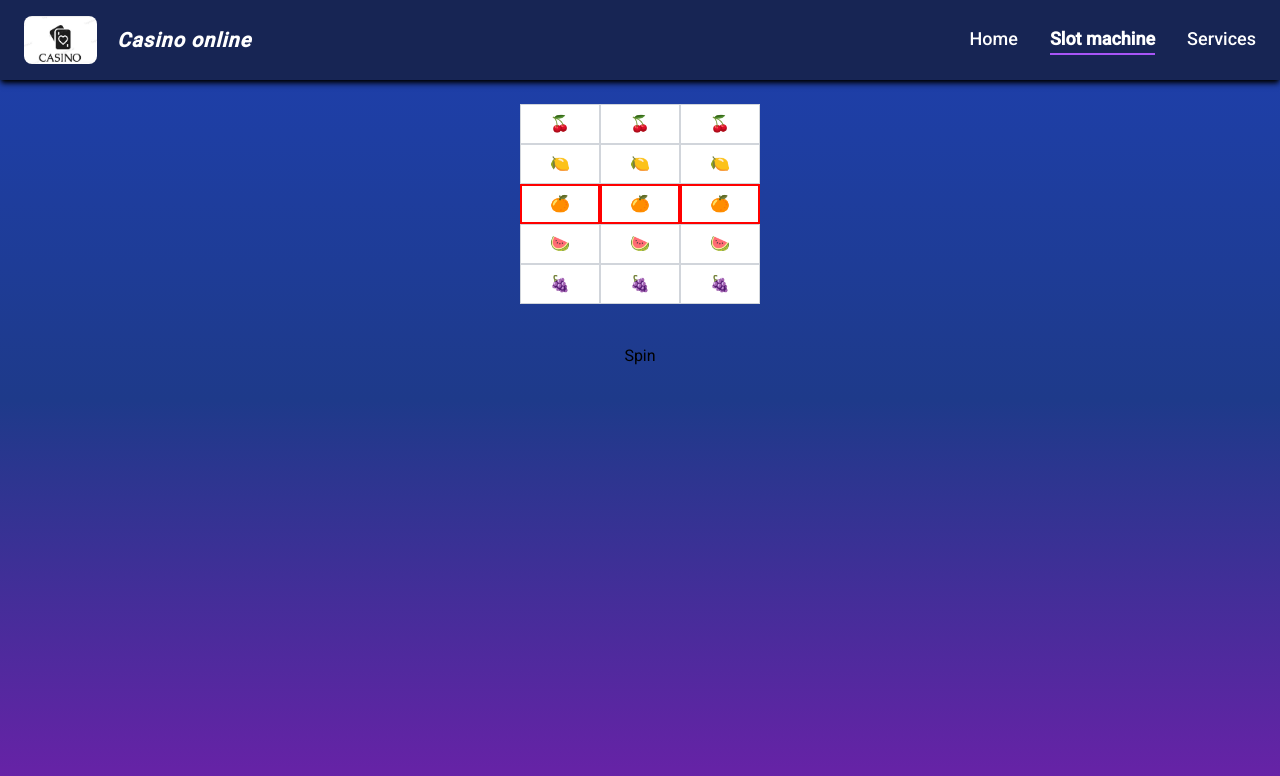
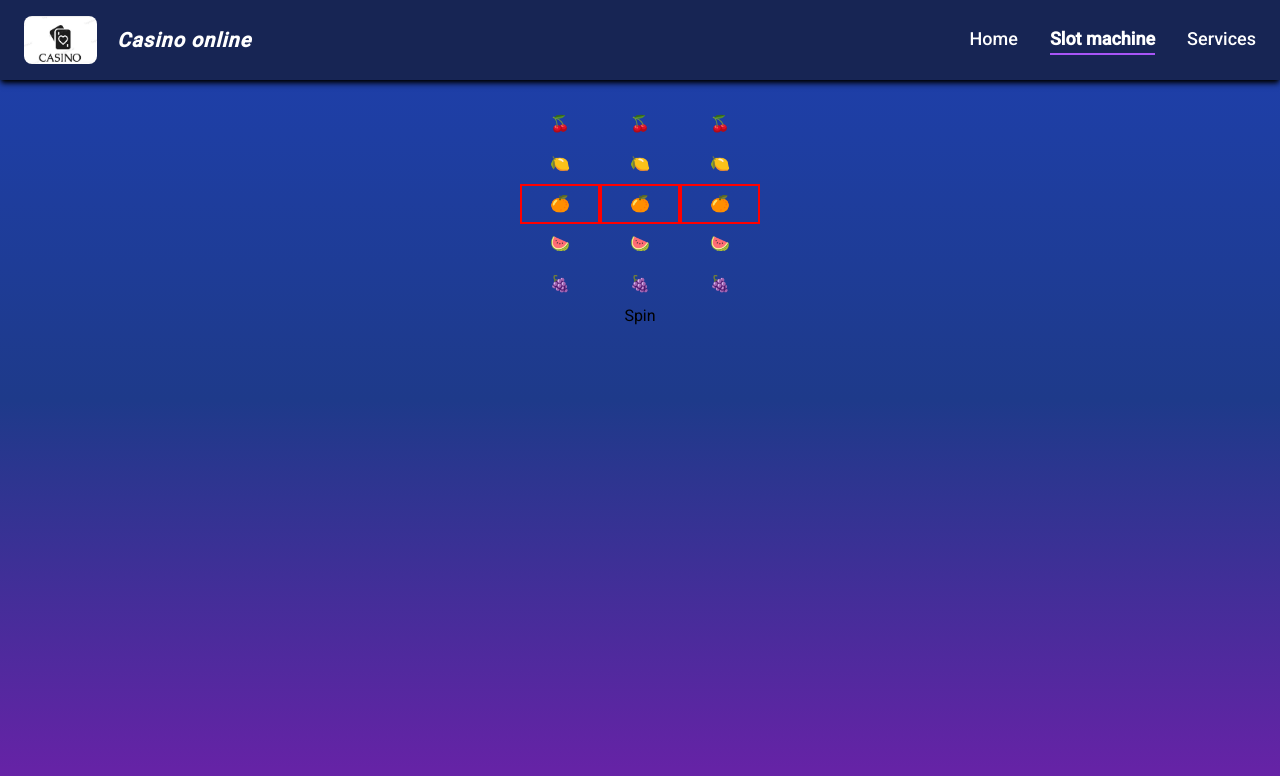
Before and after one commit to duvan-23/frontGamesK, an Angular app: page /slot-machine in a window 1280 px wide. Shown: the top 776 px of the page. Built offline with nearby package versions, Linux system fonts and the light colour scheme.

Commit message:
slot machine design adjustment

```diff
--- a/src/app/slot-machine/components/slot-game/slot-game.component.css
+++ b/src/app/slot-machine/components/slot-game/slot-game.component.css
@@ -1,26 +1,30 @@
 .slot-machine {
-    @apply flex flex-col items-center relative; /* Add relative positioning */
+    display: flex;
+    flex-direction: column;
+    align-items: center;
+    position: relative; /* Add relative positioning */
   }
 
   .reel-container {
-    @apply flex;
+    display: flex;
     overflow: hidden; /* Hide overflow for a clean look */
     position: relative; /* Ensure the container is positioned */
   }
 
   .reel {
-    @apply w-20 h-60 flex flex-col relative; /* Keep the reel fixed */
+    width: 80px; /* Adjust width as needed */
+    height: 200px; /* Adjust height as needed */
+    display: flex;
+    flex-direction: column;
+    position: relative; /* Keep the reel fixed */
   }
 
   .box {
-    @apply h-10 flex items-center justify-center border border-gray-300 bg-white; /* Item styling */
-    position: relative; /* Position relative to allow stacking */
+    height: 40px; /* Height of each item */
+    display: flex;
+    align-items: center;
+    justify-content: center;
   }
-
   .highlight {
     border: 2px solid red; /* Red border for the highlighted row */
   }
-
-  .result-label {
-    @apply mt-4 text-lg font-bold; /* Style the result label */
-  }
--- a/src/app/slot-machine/components/slot-game/slot-game.component.ts
+++ b/src/app/slot-machine/components/slot-game/slot-game.component.ts
@@ -25,18 +25,33 @@ export class SlotGameComponent {
     const finalItems: string[] = [];
 
     this.reels.forEach((reel, index) => {
-      // Animate the entire reel
-      tl.to(`.reel:nth-child(${index + 1})`, {
-        y: -200, // Move up
-        duration: 0.5, // Faster movement
+      // Duplicate the items for a seamless loop effect
+      const items = [...reel, ...reel, ...reel]; // Duplicate items
+      const totalItems = items.length;
+      const itemHeight = 40; // Height of each item
+      const spinDistance = itemHeight * totalItems; // Total distance to spin
+
+      // Select the reel element
+      const reelElement = document.querySelector(`.reel:nth-child(${index + 1})`);
+
+      // Check if reelElement is not null
+      if (reelElement) {
+        // Set the reel's HTML to the duplicated items
+        reelElement.innerHTML = items.map(item => `<div class="box">${item}</div>`).join('');
+
+        // Animate the reel
+        tl.to(reelElement, {
+          y: -spinDistance, // Move up by the height of all items
+          duration: 1, // Duration of the spin
           ease: 'power2.inOut',
           onComplete: () => {
-          // Randomize items and get the third item for the result
+            // Randomize items after the spin
             this.reels[index] = this.getRandomItems();
             finalItems.push(this.reels[index][2]); // Get the third item (index 2) for the result
-          gsap.set(`.reel:nth-child(${index + 1})`, { y: 0 }); // Reset position
+            gsap.set(reelElement, { y: 0 }); // Reset position
           }
         });
+      }
     });
 
     // After the animation completes, set the result
```
Lines whose indentation alone changed are shown as unchanged.
